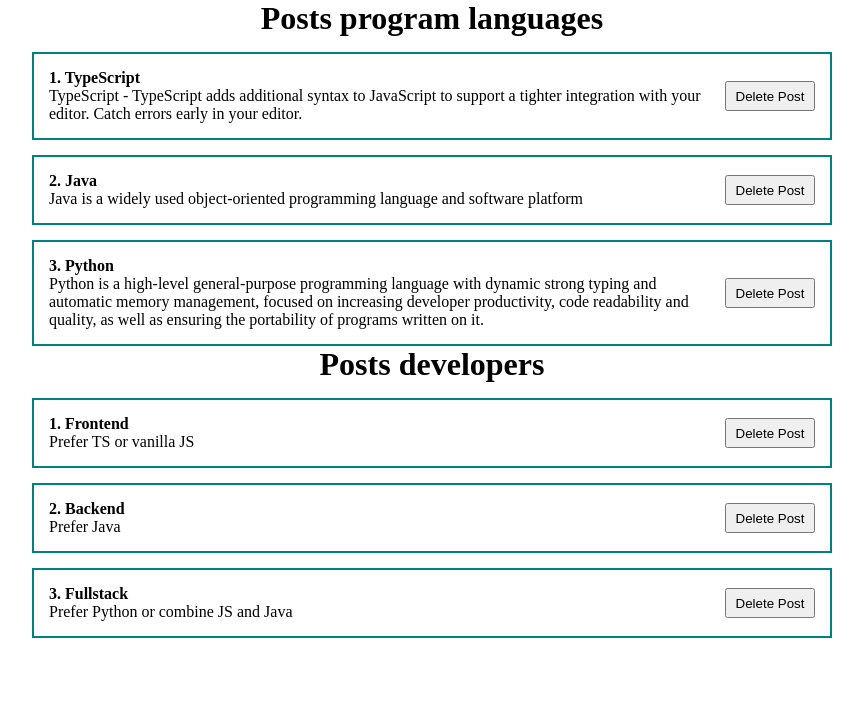
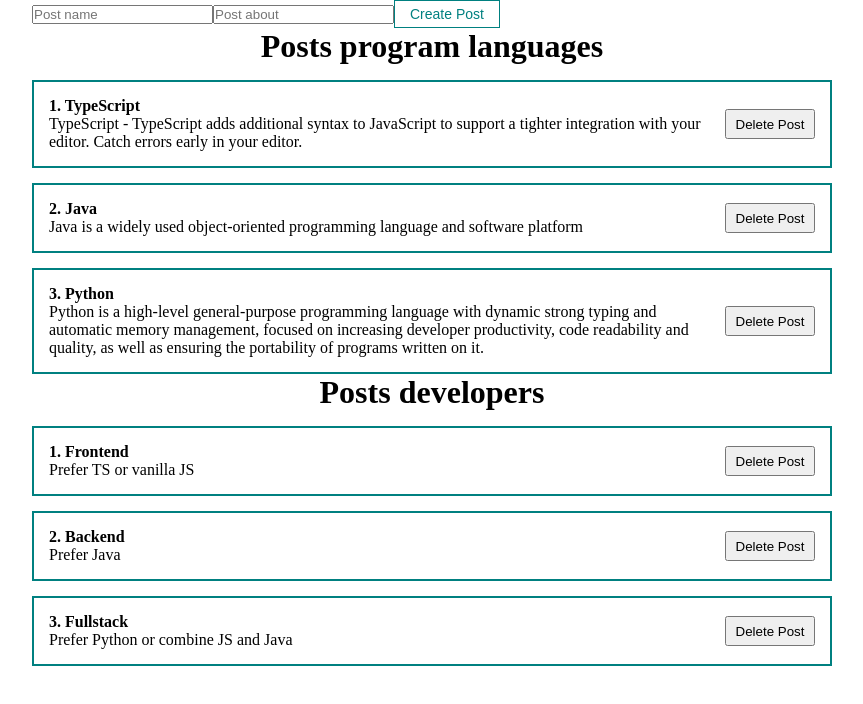
Before and after one commit to DmitriyH01/react-2023, a React (Create React App) app: page / in a window 1280 px wide. Shown: the top 704 px of the page, without its empty margins (208-1071 px from the left). Built offline with nearby package versions, Linux system fonts and the light colour scheme.

Commit message:
Begin  to add btn &inputs.

```diff
--- a/src/App.tsx
+++ b/src/App.tsx
@@ -4,6 +4,7 @@
 import { DEVELOPERS_ITEM_TEXT, LANGUAGES_ITEM_TEXT, LISTS_TITLES } from "./config/text";
 import PostList from "./component/PostList";
 import { getPostTitle } from "./utils/functions";
+import PostButton from "./component/UI/button/PostButton";
 
 function App() {
   const [postsLanguages, setPostsLanguages] = React.useState<PostValue[]>([
@@ -37,6 +38,11 @@
 
   return (
     <div className="App">
+      <form>
+        <input type="text" placeholder="Post name" />
+        <input type="text" placeholder="Post about" />
+        <PostButton disabled>Create Post</PostButton>
+      </form>
       <PostList posts={postsLanguages} title={titleLanguages} />
       <PostList posts={postsDevelopers} title={titleDevelopers} />
     </div>
--- /dev/null
+++ b/src/component/UI/button/PostButton.module.css
@@ -0,0 +1,8 @@
+.postBtn {
+  padding: 5px 15px;
+  color: teal;
+  font-size: 14px;
+  background: transparent;
+  border: 1px solid teal;
+  cursor: pointer;
+}
--- /dev/null
+++ b/src/component/UI/button/PostButton.tsx
@@ -0,0 +1,13 @@
+import React from "react";
+import classes from "./PostButton.module.css";
+import { HTMLProps } from "../../../types";
+
+const PostButton = (props: HTMLProps) => {
+  return (
+    <button {...props} className={classes.postBtn}>
+      {}
+    </button>
+  );
+};
+
+export default PostButton;
--- /dev/null
+++ b/src/component/UI/input/PostInput.tsx
@@ -0,0 +1,6 @@
+import React from "react";
+import { HTMLProps, HtmlProps } from "../../../types";
+
+const PostInput = (props: HTMLProps) => {
+  return <input type="text" />;
+};
--- /dev/null
+++ b/src/modules/styles.d.ts
@@ -0,0 +1 @@
+declare module "*.module.css";
--- /dev/null
+++ b/src/types/index.tsx
@@ -0,0 +1,8 @@
+export type HtmlProps<T extends Object> = {
+  props: T[];
+};
+
+export type HTMLProps = React.DetailedHTMLProps<
+  React.ButtonHTMLAttributes<HTMLButtonElement>,
+  HTMLButtonElement
+>;
```
Also changed, not shown: src/types/counter.ts (renamed from src/types/counter.tsx), src/types/post.ts (renamed from src/types/post.tsx).
